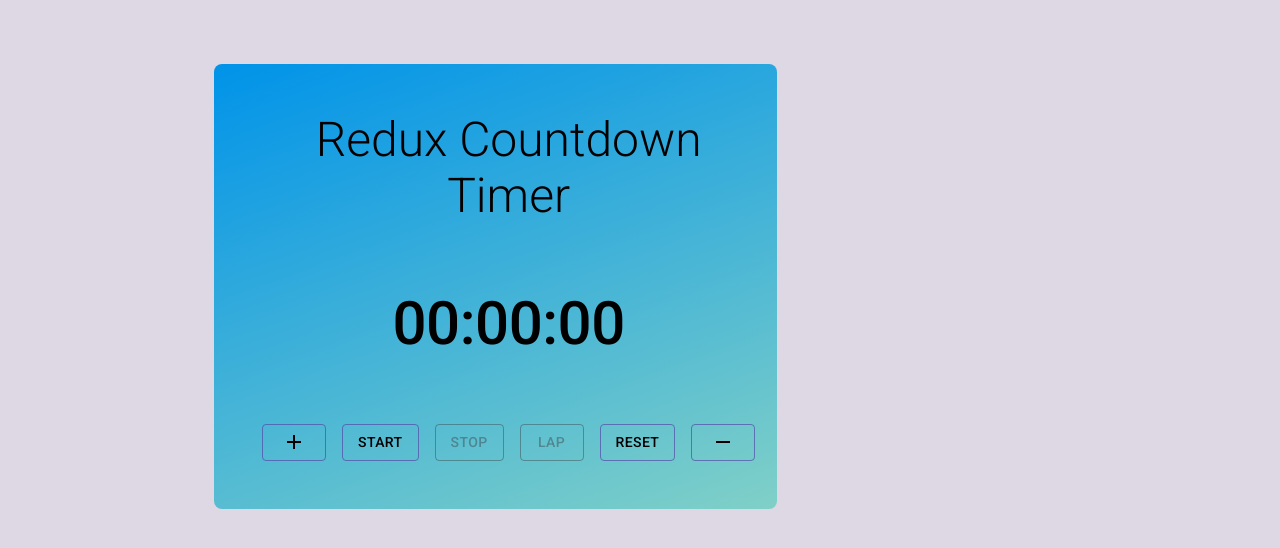
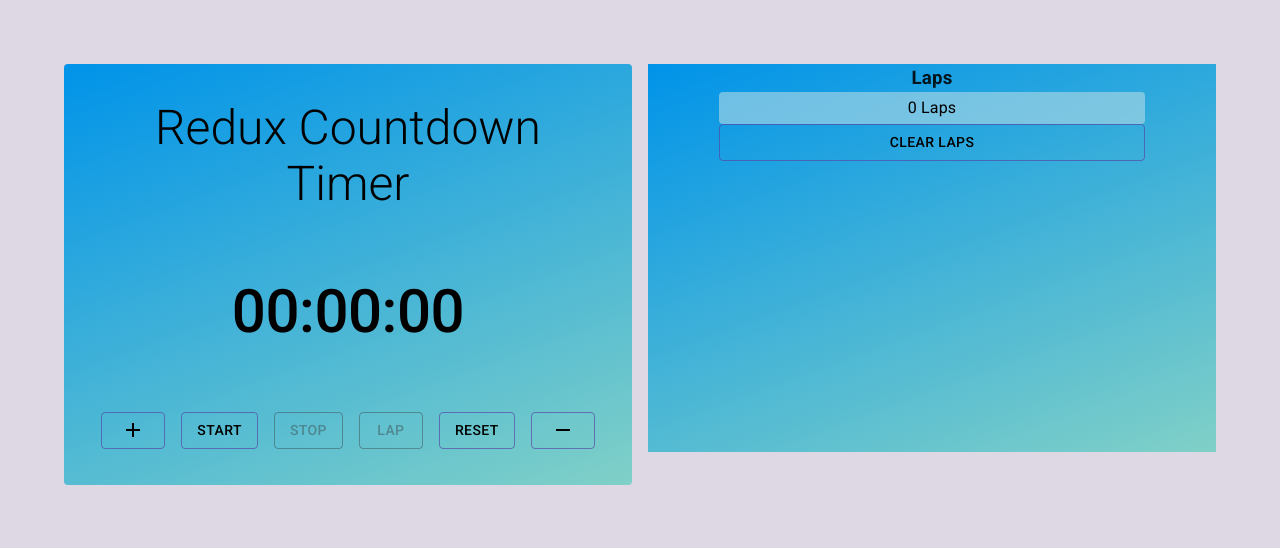
Before and after one commit to Adnan-Saleem-93/react-redux-app, a React (Create React App) app: page / in a window 1280 px wide. Shown: the top 548 px of the page. Built offline with nearby package versions, Linux system fonts and the light colour scheme.

Commit message:
sections Laps section layout

```diff
--- a/src/App.css
+++ b/src/App.css
@@ -5,9 +5,13 @@
 .MuiGrid-root > * {
   margin: 2rem 0 !important;
 }
-.app {
+.app,
+.laps {
   background-color: #0093e9;
   background-image: linear-gradient(160deg, #0093e9 0%, #80d0c7 100%);
+}
+.laps {
+  height: 80%;
 }
 .app * {
   color: #000000 !important;
@@ -29,7 +33,19 @@
   color: #332e2e63 !important;
   border-color: #352f2f63 !important;
 }
-
+.MuiBox-root {
+  text-align: center !important;
+  background-color: #add8e69e !important;
+  padding: 4px !important;
+  border-radius: 4px !important;
+  color: black !important;
+}
 body {
   background-color: #bfb3cd80 !important;
 }
+
+.laps > .MuiBox-root,
+#btn-clear {
+  width: 75% !important;
+  margin: 0 auto !important;
+}
--- a/src/App.js
+++ b/src/App.js
@@ -11,9 +11,9 @@ function App() {
   return (
     <>
       <CssBaseline />
-      <Container maxWidth="md">
+      <Container maxWidth="lg">
         <Grid container spacing={2}>
-          <Grid item xs={12} sm={6} md={6} lg={8}>
+          <Grid item xs={12} sm={6} md={6} lg={6}>
             <Box
               sx={{
                 display: 'flex',
@@ -34,7 +34,7 @@ function App() {
             </Box>
           </Grid>
 
-          <Grid item xs={12} sm={6} md={6} lg={4}>
+          <Grid item xs={12} sm={6} md={6} lg={6}>
             <Laps />
           </Grid>
         </Grid>
--- a/src/components/Laps.jsx
+++ b/src/components/Laps.jsx
@@ -9,13 +9,9 @@ function Laps() {
 
   return (
     <>
-      <Stack
-        sx={{width: '30%'}}
-        spacing={2}
-        style={{display: `${laps.length > 0 ? 'block' : 'none'}`}}
-        className="laps"
-      >
-        {laps.length > 0 && (
+      <Stack sx={{width: '100%'}} spacing={2} className="laps">
+        <h3>Laps</h3>
+        {/* {laps.length > 0 && (
           <Button
             variant="outlined"
             style={{width: '100%', color: 'white'}}
@@ -23,23 +19,22 @@ function Laps() {
           >
             Clear Laps
           </Button>
+        )} */}
+        {laps.length > 0 ? (
+          laps.map((item, index) => {
+            return <Box key={index}>{item}</Box>
+          })
+        ) : (
+          <Box>0 Laps</Box>
         )}
-        {laps.map((item, index) => {
-          return (
-            <Box
-              sx={{
-                textAlign: 'center',
-                backgroundColor: '#add8e69e',
-                padding: '4px',
-                borderRadius: '4px',
-                color: 'black !important'
-              }}
-              key={index}
-            >
-              {item}
-            </Box>
-          )
-        })}
+        <Button
+          variant="outlined"
+          id="btn-clear"
+          style={{width: '50%', color: 'black'}}
+          onClick={() => dispatch(clearLaps())}
+        >
+          Clear Laps
+        </Button>
       </Stack>
     </>
   )
```
